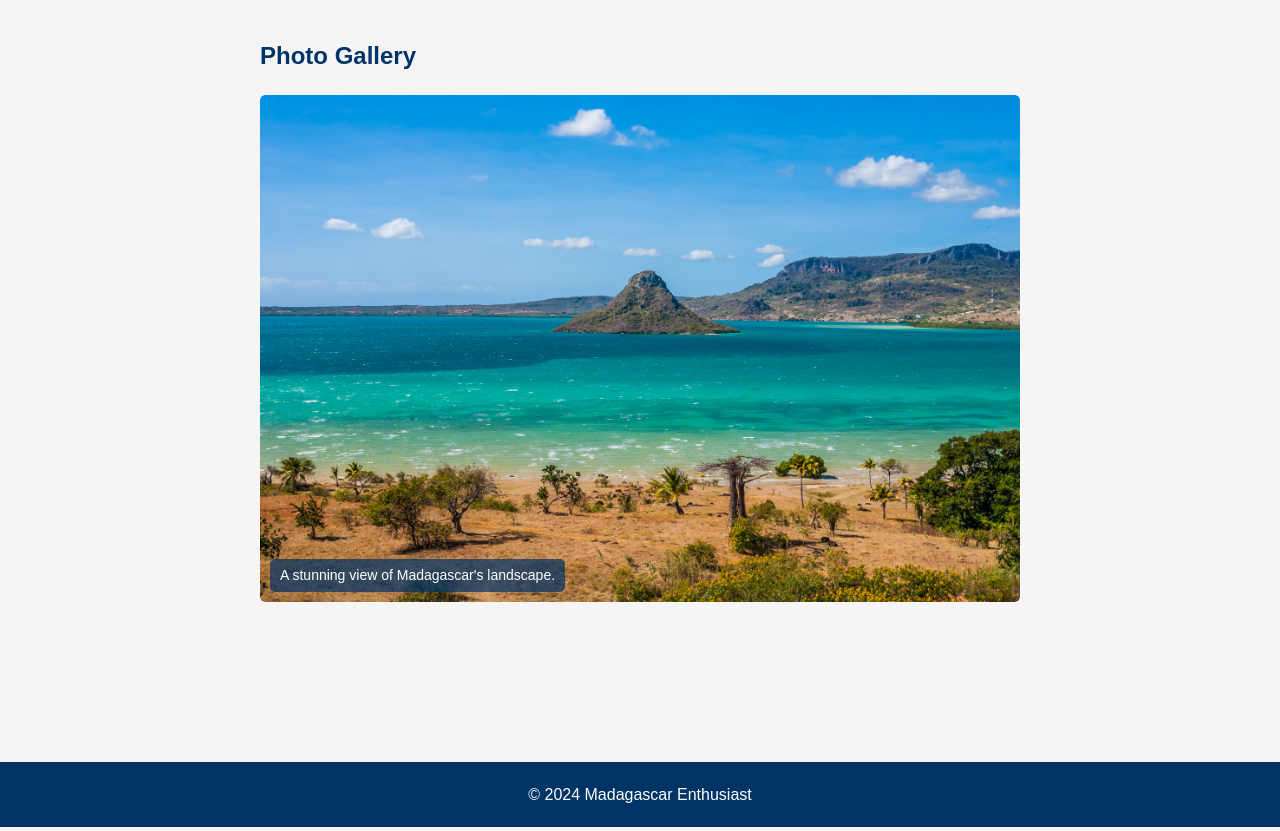
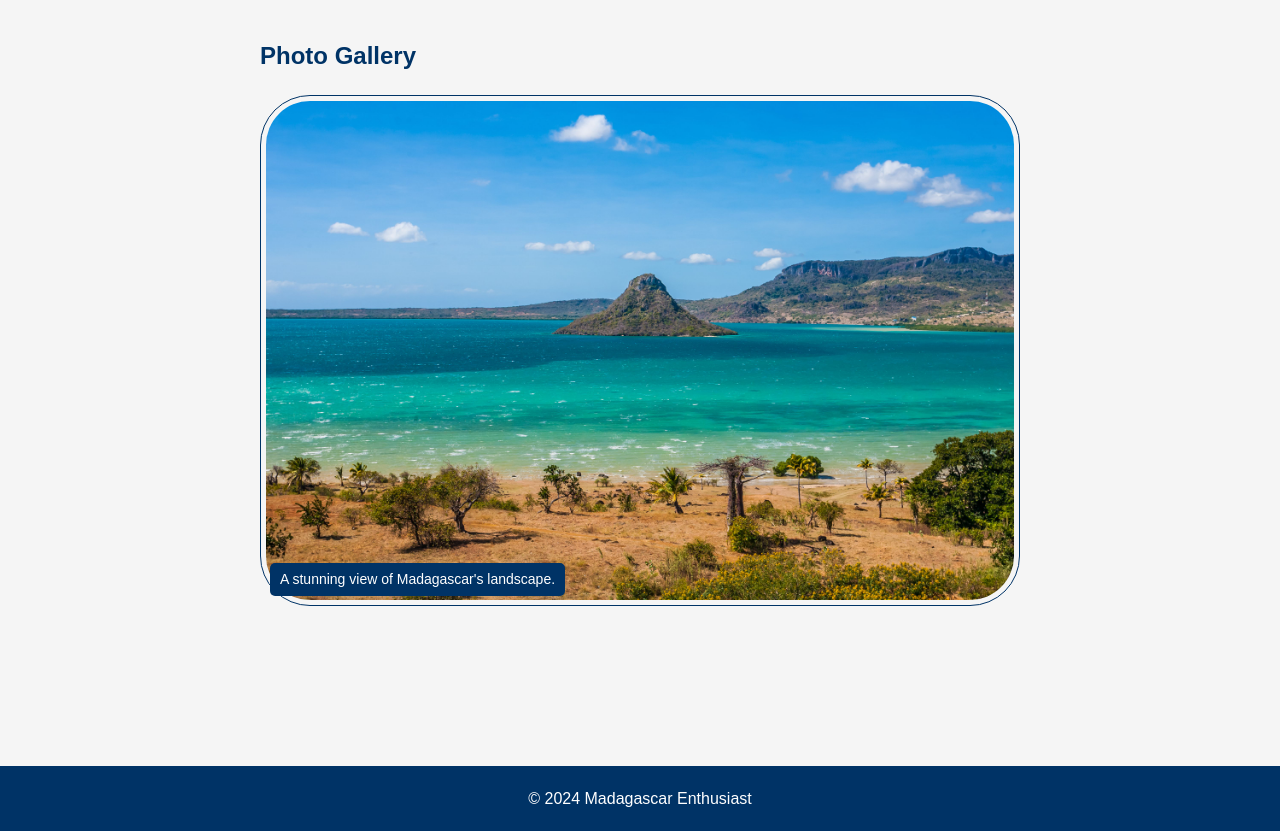
Before and after one commit to DillPickler62/MadagascarTourism, a plain HTML site: page index.html in a window 1280 px wide. Shown: the part 1113-1944 px from the top of the page. Drawn offline with Linux system fonts and the light colour scheme; a script that the page names is missing.

Commit message:
Update styles.css

```diff
--- a/styles.css
+++ b/styles.css
@@ -110,13 +110,14 @@ footer p {
 .image-container {
     position: relative;
     overflow: hidden;
-    border-radius: 5px;
 }
 
 .image-container img {
     width: 100%;
     display: block;
-    border-radius: 5px;
+    border: 1px solid #003366;
+	border-radius: 50px;
+	padding: 5px;
     transition: transform 1.5s ease;
 }
 
@@ -128,7 +129,7 @@ footer p {
     position: absolute;
     bottom: 10px;
     left: 10px;
-    background-color: rgba(0, 51, 102, 0.7);
+    background-color: #003366;
     color: #fff;
     padding: 5px 10px;
     border-radius: 5px;
```
